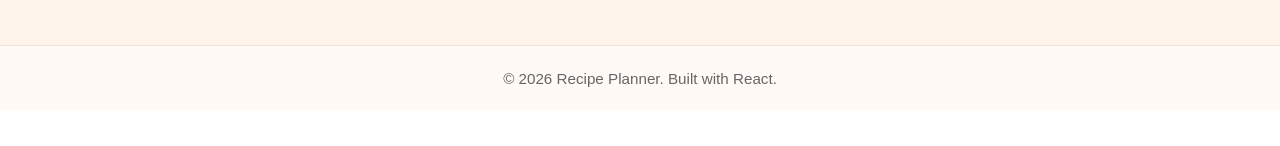
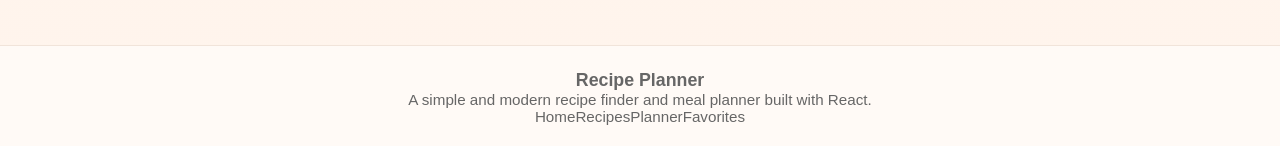
Before and after one commit to ayush-bista/Recipe-Meal-Planner, a React (Vite) app in the folder recipe-meal-planner/: page / in a window 1280 px wide. Shown: the part 2977-3123 px from the top of the page. Before the commit the page ends 3088 px from the top, so only its background shows below. Built offline with nearby package versions, Linux system fonts and the light colour scheme; no server answers.

Commit message:
Footer Updated

```diff
--- a/recipe-meal-planner/src/components/Footer.jsx
+++ b/recipe-meal-planner/src/components/Footer.jsx
@@ -1,8 +1,20 @@
 function Footer() {
   return (
     <footer className="footer">
-      <div className="container">
-        <p>© 2026 Recipe Planner. Built with React.</p>
+      <div className="container footer-content">
+        <div>
+          <h3 className="footer-logo">Recipe Planner</h3>
+          <p className="footer-text">
+            A simple and modern recipe finder and meal planner built with React.
+          </p>
+        </div>
+
+        <div className="footer-links">
+          <a href="#">Home</a>
+          <a href="#">Recipes</a>
+          <a href="#">Planner</a>
+          <a href="#">Favorites</a>
+        </div>
       </div>
     </footer>
   );
```
